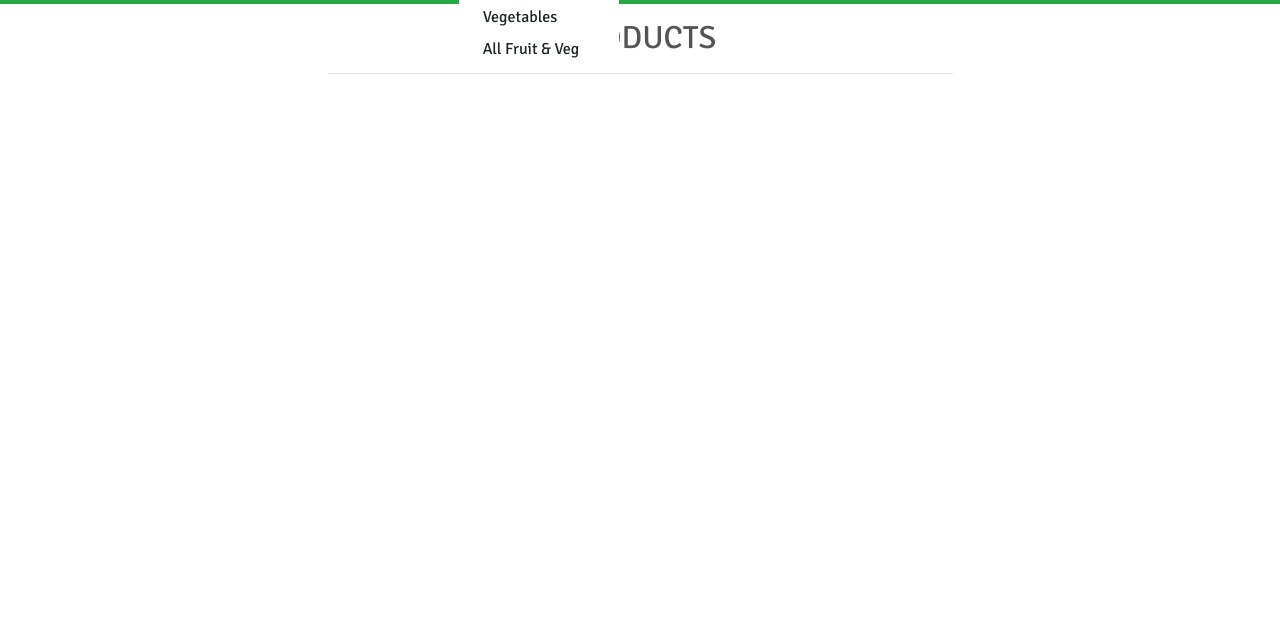
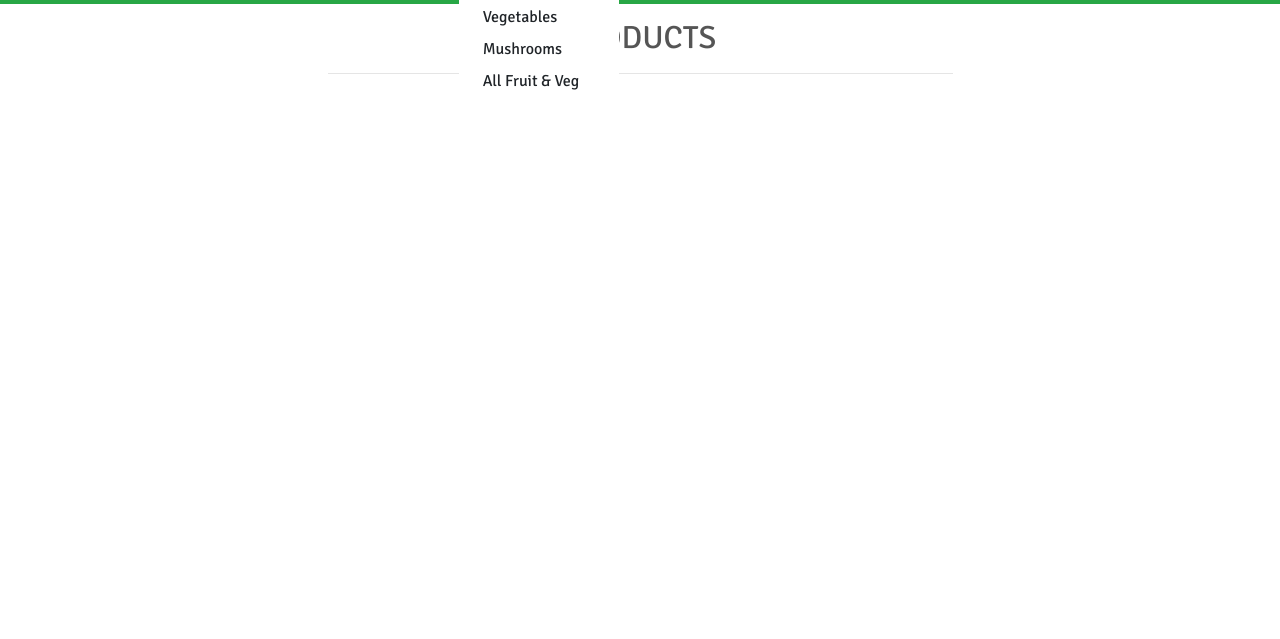
Before and after one commit to Joao4569/farm_fresh, a Django app: page /products/ in a window 1280 px wide, after a click that opens the changed part. Shown: the part 161-800 px from the top of the page. Run offline with Django 3.2, Linux system fonts and the light colour scheme; data that the repository does not hold is empty; some libraries are stand-ins or nearby versions.

Commit message:
feat: Add category filtering

```diff
--- a/products/views.py
+++ b/products/views.py
@@ -1,7 +1,7 @@
 from django.shortcuts import render, redirect, reverse, get_object_or_404
 from django.contrib import messages
 from django.db.models import Q
-from .models import Product
+from .models import Product, Category
 
 
 def all_products(request):
@@ -9,12 +9,23 @@ def all_products(request):
 
     products = Product.objects.all()
     query = None
+    categories = None
 
-    """ This is to check if q is in request.get then set it as the query.
-    If the query is blank then attach an error message to the request
-    and redirect the user back to the products url. """
     if request.GET:
+        if 'category' in request.GET:
+            """ This will convert a list of strings consisting of category
+            names passed through the URL into a list of actual category
+            objects, so that we can access all their fields in the template """
+
+            categories = request.GET['category'].split(',')
+            products = products.filter(category__name__in=categories)
+            categories = Category.objects.filter(name__in=categories)
+
         if 'q' in request.GET:
+            """ This is to check if q is in request.get then set it as the
+            query. If the query is blank then attach an error message to
+            the request and redirect the user back to the products url """
+
             query = request.GET['q']
             if not query:
                 messages.error(request,
@@ -28,6 +39,7 @@ def all_products(request):
     context = {
         'products': products,
         'search_term': query,
+        'current_categories': categories,
     }
 
     return render(request, 'products/products.html', context)
--- a/templates/includes/main-nav.html
+++ b/templates/includes/main-nav.html
@@ -21,9 +21,10 @@
         Fruit &amp; Veg
       </a>
       <div class="dropdown-menu border-0" aria-labelledby="fruit-veg-link">
-        <a href="" class="dropdown-item">Fruit</a>
-        <a href="" class="dropdown-item">Vegetables</a>
-        <a href="" class="dropdown-item">All Fruit &amp; Veg</a>
+        <a href="{% url 'products' %}?category=fruit" class="dropdown-item">Fruit</a>
+        <a href="{% url 'products' %}?category=veg" class="dropdown-item">Vegetables</a>
+        <a href="{% url 'products' %}?category=mushrooms" class="dropdown-item">Mushrooms</a>
+        <a href="{% url 'products' %}?category=fruit,veg,mushrooms" class="dropdown-item">All Fruit &amp; Veg</a>
       </div>
     </li>
 
@@ -34,9 +35,11 @@
         Milk &amp; Eggs
       </a>
       <div class="dropdown-menu border-0" aria-labelledby="milk-eggs-link">
-        <a href="" class="dropdown-item">Milk</a>
-        <a href="" class="dropdown-item">Eggs</a>
-        <a href="" class="dropdown-item">All Milk &amp; Eggs</a>
+        <a href="{% url 'products' %}?category=milk" class="dropdown-item">Milk</a>
+        <a href="{% url 'products' %}?category=eggs" class="dropdown-item">Eggs</a>
+        <a href="{% url 'products' %}?category=butter" class="dropdown-item">Butter</a>
+        <a href="{% url 'products' %}?category=cheese" class="dropdown-item">Cheese</a>
+        <a href="{% url 'products' %}?category=milk,eggs,butter,cheese" class="dropdown-item">All Milk &amp; Eggs</a>
       </div>
     </li>
 
@@ -47,9 +50,10 @@
         Pantry
       </a>
       <div class="dropdown-menu border-0" aria-labelledby="pantry-link">
-        <a href="" class="dropdown-item">Test1</a>
-        <a href="" class="dropdown-item">Test2</a>
-        <a href="" class="dropdown-item">All Pantry</a>
+        <a href="{% url 'products' %}?category=broth" class="dropdown-item">Broth</a>
+        <a href="{% url 'products' %}?category=sauce" class="dropdown-item">Sauce</a>
+        <a href="{% url 'products' %}?category=jus" class="dropdown-item">Jus</a>
+        <a href="{% url 'products' %}?category=broth,sauce,jus" class="dropdown-item">All Pantry</a>
       </div>
     </li>
 
@@ -60,9 +64,7 @@
         Special Offers
       </a>
       <div class="dropdown-menu border-0" aria-labelledby="specials-link">
-        <a href="" class="dropdown-item">New Arrivals</a>
-        <a href="" class="dropdown-item">Deals</a>
-        <a href="" class="dropdown-item">All Specials</a>
+        <a href="{% url 'products' %}?category=special_offers" class="dropdown-item">All Specials</a>
       </div>
     </li>
   </ul>
```
